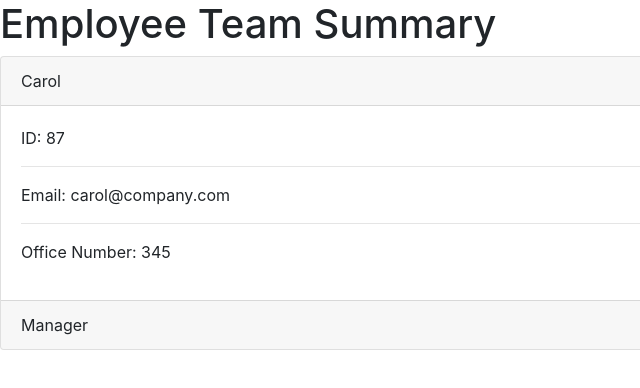
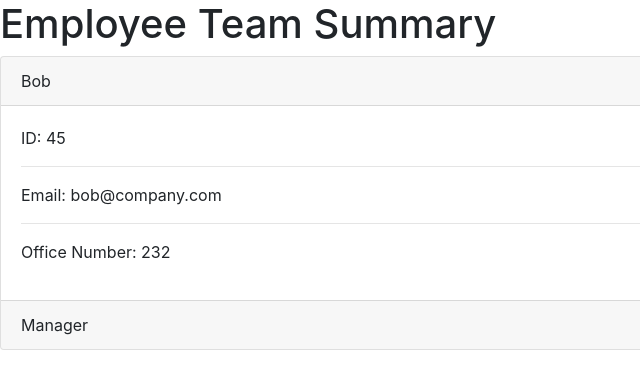
Before and after one commit to marktmcgraw/template-engine, a plain HTML site: page output/team.html in a window 1280 px wide. Shown: the full height of the page, 0-640 px from the left. Drawn offline with nearby package versions, Linux system fonts and the light colour scheme.

Commit message:
gif of working node and generated html page

```diff
--- a/output/team.html
+++ b/output/team.html
@@ -1 +1 @@
-<DOCTYPE! HTML><html><head><meta charset="UTF-8"><link rel = "stylesheet" type= "text/css" href="style.css"><link rel="stylesheet" href="https://stackpath.bootstrapcdn.com/bootstrap/4.3.1/css/bootstrap.min.css" integrity="sha384-ggOyR0iXCbMQv3Xipma34MD+dH/1fQ784/j6cY/iJTQUOhcWr7x9JvoRxT2MZw1T" crossorigin="anonymous"/><meta name="viewport" content="width=device-width, initial-scale=1.0"/> <meta http-equiv="X-UA-Compatible" content="ie=edge" /></head><body><header><h1 class="teamname"> Employee Team Summary </h1></header><container><div class="row"><div class="col"><div id="manager"><div class="card"><div class="card-header managerstyle">Carol</div><div class="card-body"><div class=content><p><span> ID: </span>87</p> <hr><p><span> Email: </span>carol@company.com</p> <hr><p><span> Office Number: </span>345</p></div></div><div class="card-footer managerstyle">Manager</div></div></div></div></div></div></container></body></html>
+<DOCTYPE! HTML><html><head><meta charset="UTF-8"><link rel = "stylesheet" type= "text/css" href="style.css"><link rel="stylesheet" href="https://stackpath.bootstrapcdn.com/bootstrap/4.3.1/css/bootstrap.min.css" integrity="sha384-ggOyR0iXCbMQv3Xipma34MD+dH/1fQ784/j6cY/iJTQUOhcWr7x9JvoRxT2MZw1T" crossorigin="anonymous"/><meta name="viewport" content="width=device-width, initial-scale=1.0"/> <meta http-equiv="X-UA-Compatible" content="ie=edge" /></head><body><header><h1 class="teamname"> Employee Team Summary </h1></header><container><div class="row"><div class="col"><div id="manager"><div class="card"><div class="card-header managerstyle">Bob</div><div class="card-body"><div class=content><p><span> ID: </span>45</p> <hr><p><span> Email: </span>bob@company.com</p> <hr><p><span> Office Number: </span>232</p></div></div><div class="card-footer managerstyle">Manager</div></div></div></div></div></div></container></body></html>
```
Also changed, not shown: Assets/employee-tracker.gif (added).
